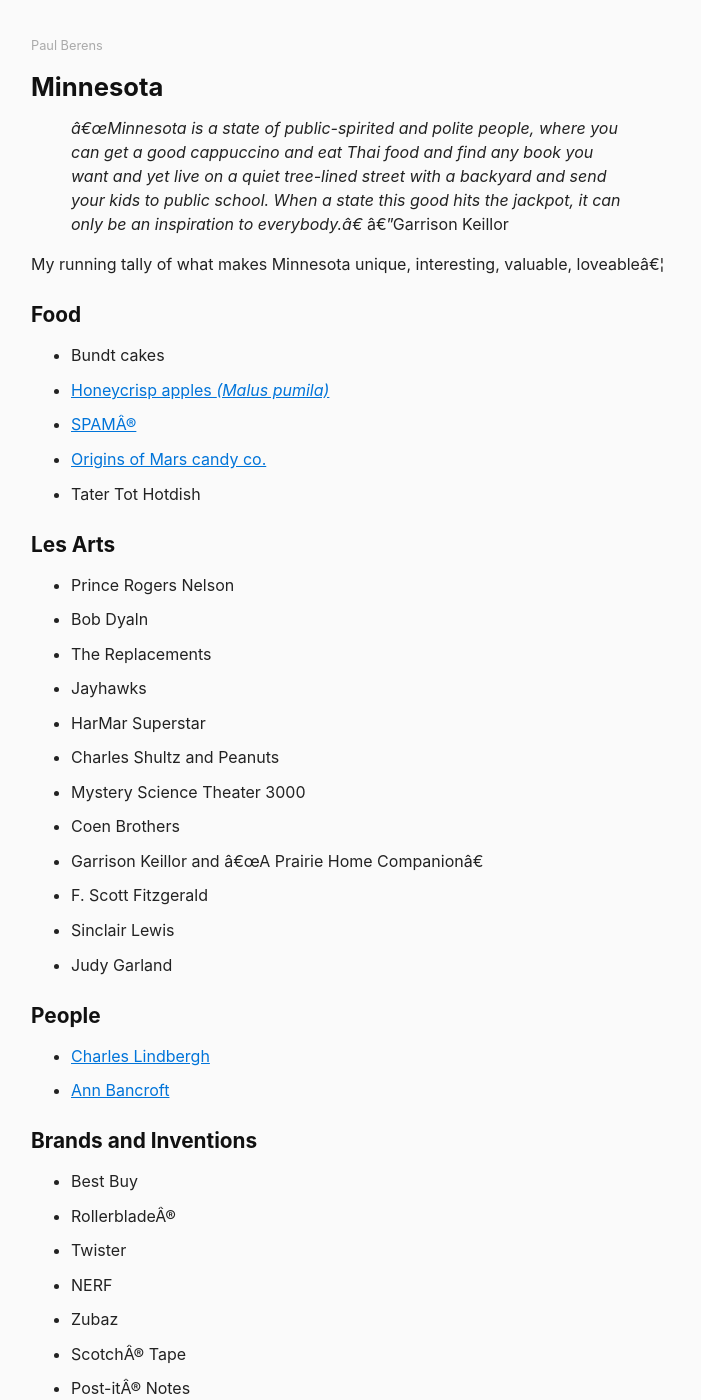
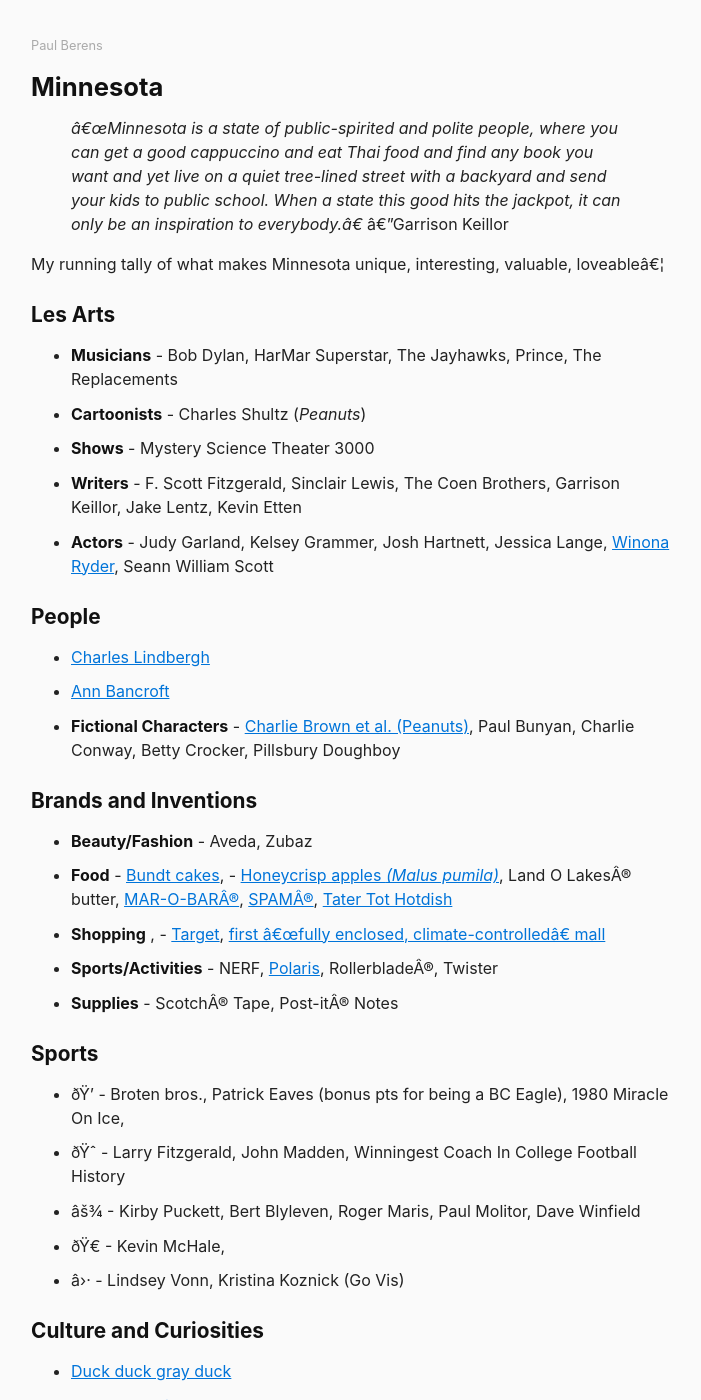
Before and after one commit to berensp/berensp.github.io, a Jekyll site: the page built from minn.md, in a window 1280 px wide and 1400 px high. Shown: the whole window, without its empty margins (289-990 px from the left). Built offline with Jekyll 4.4.1, drawn with Linux system fonts in a browser that asks for light colours; nearby versions of some CDN libraries; some of the changed text lies outside the part shown.

Commit message:
Add files via upload

```diff
--- a/minn.md
+++ b/minn.md
@@ -7,57 +7,35 @@
 
 My running tally of what makes Minnesota unique, interesting, valuable, loveable...
 
-## Food
-- Bundt cakes
-- [Honeycrisp apples *(Malus pumila)*](https://en.wikipedia.org/wiki/Honeycrisp/)
-- [SPAM®](https://en.wikipedia.org/wiki/Spam_(food)/)
-- [Origins of Mars candy co.](https://www.minnesotamonthly.com/archive/candy-bar-combat/)
-- Tater Tot Hotdish
-
 ## Les Arts
-- Prince Rogers Nelson
-- Bob Dyaln
-- The Replacements
-- Jayhawks
-- HarMar Superstar
-- Charles Shultz and Peanuts
-- Mystery Science Theater 3000
-- Coen Brothers
-- Garrison Keillor and "A Prairie Home Companion"
-- F. Scott Fitzgerald
-- Sinclair Lewis
-- Judy Garland
+- **Musicians** - Bob Dylan, HarMar Superstar, The Jayhawks, Prince, The Replacements
+- **Cartoonists** - Charles Shultz (*Peanuts*)
+- **Shows** - Mystery Science Theater 3000
+- **Writers** - F. Scott Fitzgerald, Sinclair Lewis, The Coen Brothers, Garrison Keillor, Jake Lentz, Kevin Etten
+- **Actors** - Judy Garland, Kelsey Grammer, Josh Hartnett, Jessica Lange, [Winona Ryder](https://www.welcometowinona.com/), Seann William Scott
 
 ## People
 - [Charles Lindbergh](https://en.wikipedia.org/wiki/Charles_Lindbergh)
 - [Ann Bancroft](https://en.wikipedia.org/wiki/Ann_Bancroft)
+- **Fictional Characters** - [Charlie Brown et al. (Peanuts)](https://peanuts.fandom.com/wiki/Setting), Paul Bunyan, Charlie Conway, Betty Crocker, Pillsbury Doughboy
 
 ## Brands and Inventions
-- Best Buy
-- Rollerblade®
-- Twister
-- NERF
-- Zubaz
-- Scotch® Tape
-- Post-it® Notes
-- [Target](https://www.target.com/)
-- Betty Crocker
-- [Polaris](https://www.polaris.com/en-us/brands/)
-- Land O Lakes® butter
+- **Beauty/Fashion** - Aveda, Zubaz
+- **Food** - [Bundt cakes](https://www.foodandwine.com/news/brief-delightful-history-bundt-pan), - [Honeycrisp apples *(Malus pumila)*](https://en.wikipedia.org/wiki/Honeycrisp/), Land O Lakes® butter, [MAR-O-BAR®](https://www.minnesotamonthly.com/archive/candy-bar-combat/), [SPAM®](https://en.wikipedia.org/wiki/Spam_(food)/), [Tater Tot Hotdish](https://vimeo.com/65158243)
+- **Shopping** , - [Target](https://www.target.com/), [first "fully enclosed, climate-controlled" mall](https://www.theguardian.com/cities/2015/may/06/southdale-center-america-first-shopping-mall-history-cities-50-buildings)
+- **Sports/Activities** - NERF, [Polaris](https://www.polaris.com/en-us/brands/), Rollerblade®, Twister
+- **Supplies** - Scotch® Tape, Post-it® Notes
 
 ## Sports
-- 1980 Miracle On Ice
-- Winningest Coach In College Football History
-- Charlie Conway
-- Kirby Puckett
-- Roger Maris
-- Paul Molitor
-- Kevin McHale
+- 🏒 - Broten bros., Patrick Eaves (bonus pts for being a BC Eagle), 1980 Miracle On Ice,
+- 🏈 - Larry Fitzgerald, John Madden, Winningest Coach In College Football History
+- ⚾ - Kirby Puckett, Bert Blyleven, Roger Maris, Paul Molitor, Dave Winfield
+- 🏀 - Kevin McHale,
+- ⛷ - Lindsey Vonn, Kristina Koznick (Go Vis)
 
 ## Culture and Curiosities
 - [Duck duck gray duck](https://www.startribune.com/why-do-minnesotans-play-duck-duck-gray-duck-instead-of-duck-duck-goose/502474351/)
 - [The Great Minnesota Get-Together](https://www.insider.com/best-state-fairs-in-the-us-2018-5#1-the-minnesota-state-fair-17)
-
 
 ## Rankings
 - [#1 most bikeable city](https://www.redfin.com/news/most-bike-friendly-cities-usa-2020/)
```
